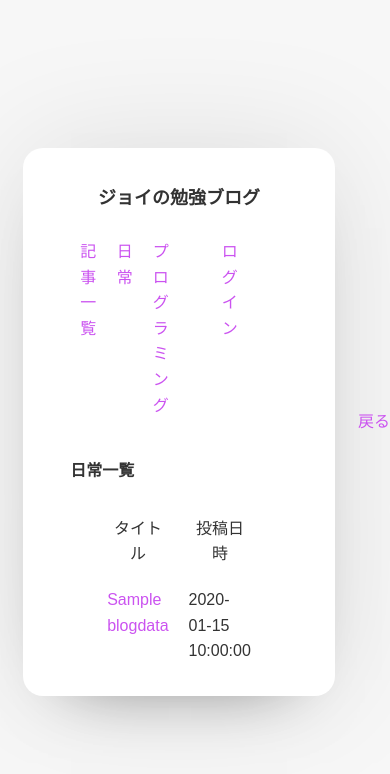
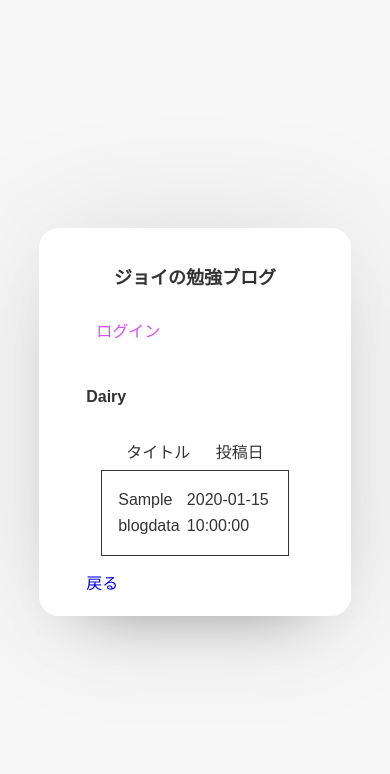
Before and after one commit to joey906/myblog, a PHP site: page /viewCategory.php?num=1 in a window 390 px wide. Shown: the top 774 px of the page. Run offline with PHP 8.4, Linux system fonts and the light colour scheme; tables that the repository leaves empty hold one stand-in row (values such as "Sample post").

Commit message:
responsive

```diff
--- a/blog.php
+++ b/blog.php
@@ -11,6 +11,16 @@ Class Blog extends Dbc
             return '日常';
         } elseif ($category == '2'){
             return 'プログラミング';
+        } else {
+            return '非公開記事';
+        }
+    }
+
+    public function setEnglishCategory($category) {
+        if ($category == '1'){
+            return 'Dairy';
+        } elseif ($category == '2'){
+            return 'programing';
         } else {
             return '非公開記事';
         }
--- a/css/top.css
+++ b/css/top.css
@@ -27,10 +27,6 @@ body {
 
 a {
     text-decoration: none;
-    color: rgb(203, 83, 240);
-}
-a:hover {
-    color:rgb(221, 141, 245);
 }
 
 .wrapper {
@@ -54,6 +50,11 @@ a:hover {
     font-weight:bold;
 }
 
+
+
+@media screen and (max-width: 3000px) {
+
+
     .headWrap {
         margin: 0 auto;
         margin-bottom: 30px;
@@ -69,6 +70,15 @@ a:hover {
     .right {
         display: flex;
     }
+
+    .link {
+        color: rgb(212, 81, 245);
+    }
+
+    .link:hover {
+        color: rgb(223, 145, 242);
+    }
+
 
     .middleWrap {
         width: 100%;
@@ -128,9 +138,16 @@ a:hover {
     }
 
     .title {
+        width: 100%;
         text-align: center;
         font-size: large;
         padding: 16px;
+        font-weight: bold;
+    }
+
+    .titleA {
+        color: #333;
+        font-size: large;
         font-weight: bold;
     }
 
@@ -159,5 +176,27 @@ th, td {
 
     li {
         margin: 10px;
+    }
+    .i {
+        display: none;
+    }
+}
 
+@media screen and (max-width: 480px) {
+    .i {
+        width: 100%;
+        height: auto;
+        display: flex;
+        justify-content: flex-start;
     }
+
+    i {
+        font-family:  "Font Awesome 5 Free";
+        font-weight:  900;
+        content:  "\f521";
+        color: #333;
+    }
+    .left {
+        display: none;
+    }
+}
--- a/viewCategory.php
+++ b/viewCategory.php
@@ -5,7 +5,7 @@ ini_set('display_errors', 'On');
 $num = $_GET['num'];
 
 $blog = new Blog();
-$head = $blog->setCategoryName($num);
+$head = $blog->setEnglishCategory($num);
 if ($num == 0) {
     $blogData = $blog->getPrivateBlog();
 } else {
@@ -25,21 +25,22 @@ if ($num == 0) {
     <meta name="viewport" content="width=device-width, initial-scale=1.0, maximum-scale=1.0, minimum-scale=1.0">
 </head>
 <body>
+    <?php if (!empty($_SESSION)):?>
     <div class="wrapper">
         <div class="container">
-        <h1 class="title">ジョイの勉強ブログ</h1>
+        <h1 class="title"><a class="titleA" href="/">ジョイの勉強ブログ</a></h1>
         <p><?php if (!empty($_SESSION)) echo $_SESSION['name']."こんにちは!"; ?></p>
         <div class="headWrap">
             <ul class="left">
-                <li><a href="./viewAll.php">記事一覧</a></li>
-                <li><a href="./viewCategory.php?num=1">日常</a></li>
-                <li><a href="./viewCategory.php?num=2">プログラミング</a></li>
-                <li><a href="./viewCategory.php?num=0"><?php if (!empty($_SESSION)) echo "非公開記事";?></a></li>
+                <li><a class="link" href="./viewAll.php">記事一覧</a></li>
+                <li><a class="link" href="./viewCategory.php?num=1">日常</a></li>
+                <li><a class="link" href="./viewCategory.php?num=2">プログラミング</a></li>
+                <li><a class="link" href="./viewCategory.php?num=0"><?php if (!empty($_SESSION)) echo "非公開記事";?></a></li>
             </ul>
             <ul class="right">
-                <li><a href="./login_form.php"><?php if (empty($_SESSION)) echo "ログイン";?></a></li>
-                <li><a href="./logout.php"><?php if (!empty($_SESSION)) echo "ログアウト";?></a></li>
-                <li><a href="./newForm.php"><?php if (!empty($_SESSION)) echo "新規作成";?></a></li>
+
+                <li><a class="link" href="./logout.php"><?php if (!empty($_SESSION)) echo "ログアウト";?></a></li>
+                <li><a class="link" href="./newForm.php"><?php if (!empty($_SESSION)) echo "新規作成";?></a></li>
             </ul>
         </div>
 
@@ -56,12 +57,12 @@ if ($num == 0) {
             </tr>
             <?php foreach($blogData as $column):?>
             <tr>
-                <td><a href="/detail.php?id=<?php echo $column["id"]?>"><?php echo $blog->h($column["title"])?></a></td>
+                <td><a class="link" href="/detail.php?id=<?php echo $column["id"]?>"><?php echo $blog->h($column["title"])?></a></td>
                 <td><?php echo $blog->h($column["post_at"])?></td>
                 <?php if (!empty($_SESSION)):?>
                     <td><?php echo $blog->setPublishStatus($column["published_status"])?></td>
-                    <td><a href="/update_form.php?id=<?php echo $column["id"]?>">編集</a></td>
-                    <td><a href="/blog_delete.php?id=<?php echo $column["id"]?>">削除</a></td>
+                    <td><a class="link" href="/update_form.php?id=<?php echo $column["id"]?>">編集</a></td>
+                    <td><a class="link" href="/blog_delete.php?id=<?php echo $column["id"]?>">削除</a></td>
                 <?php endif;?>
             </tr>
             <?php endforeach;?>
@@ -69,6 +70,47 @@ if ($num == 0) {
         </table>
         </div>
     </div>
-    <a href="/">戻る</a>
+    <?php else:?>
+        <div class="wrapper">
+        <div class="container">
+            <h1 class="title"><a class="titleA" href="/">ジョイの勉強ブログ</a></h1>
+            <p><?php if (!empty($_SESSION)) echo $_SESSION['name']."こんにちは!"; ?></p>
+            <div class="headWrap">
+                <ul class="left">
+                    <li><a class="link" href="./viewAll.php">記事一覧</a></li>
+                    <li><a class="link" href="./viewCategory.php?num=1">日常</a></li>
+                    <li><a class="link" href="./viewCategory.php?num=2">プログラミング</a></li>
+                    <li><a class="link" href="./viewCategory.php?num=0"><?php if (!empty($_SESSION)) echo "非公開記事";?></a></li>
+                </ul>
+                <ul class="right">
+                    <li><a class="link" href="./login_form.php"><?php if (empty($_SESSION)) echo "ログイン";?></a></li>
+                    <li><a class="link" href="./logout.php"><?php if (!empty($_SESSION)) echo "ログアウト";?></a></li>
+                    <li><a class="link" href="./newForm.php"><?php if (!empty($_SESSION)) echo "新規作成";?></a></li>
+                </ul>
+            </div>
+
+            <h2 class="head"><?php echo $head?></h2>
+            <div class="middleWrap">
+
+                <div class="midTop">
+                    <p>タイトル</p>
+                    <p>投稿日</p>
+                </div>
+                <?php foreach($blogData as $column):?>
+                <a href="/detail.php?id=<?php echo $column["id"]?>">
+                <div class="midLeft">
+                    <p class="text">
+                    <?php echo $blog->h($column["title"])?>
+                    </p>
+                    <p class="text">
+                    <?php echo $blog->h($column["post_at"])?>
+                    </p>
+                </div>
+                </a>
+                <?php endforeach;?>
+            </div>
+            <a href="/">戻る</a>
+        </div>
+    <?php endif;?>
 </body>
 </html>
```
Also changed, not shown: index.php (+21 -9 lines), javascript/main.js (added, +13 -0 lines), viewAll.php (+22 -21 lines). Lines whose indentation alone changed are shown as unchanged.
